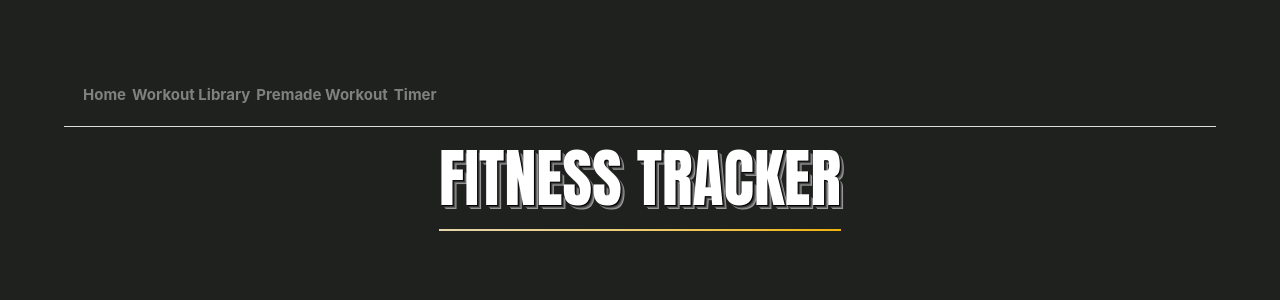
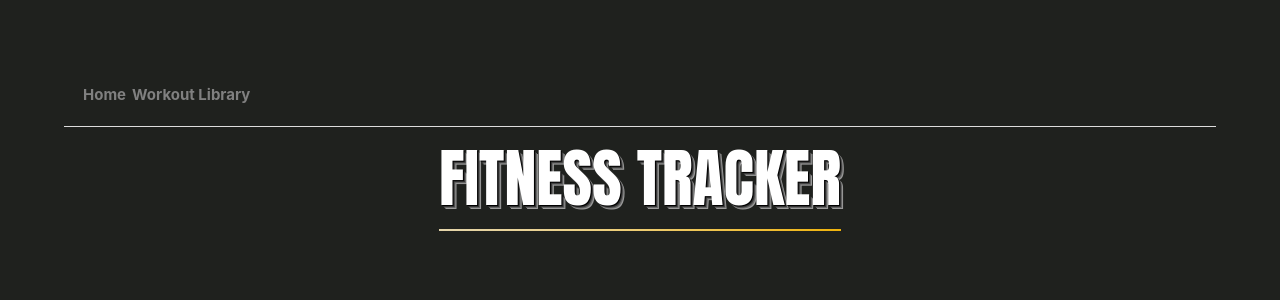
Before and after one commit to kharri34/Project3, a Vue app: page / in a window 1280 px wide. Shown: the top 300 px of the page. Built offline with nearby package versions, Linux system fonts and the light colour scheme.

Commit message:
Trying to Fix

```diff
--- a/src/App.vue
+++ b/src/App.vue
@@ -3,8 +3,6 @@
         <nav>
             <router-link to="/">Home</router-link>
             <router-link to="/workoutlibrary">Workout Library</router-link>
-            <router-link to="/Exerices">Premade Workout</router-link>
-            <router-link to="/Timer">Timer</router-link>
         </nav>
         <div style="flex:1; display: flex; flex-direction: column;">
             <router-view />
```
